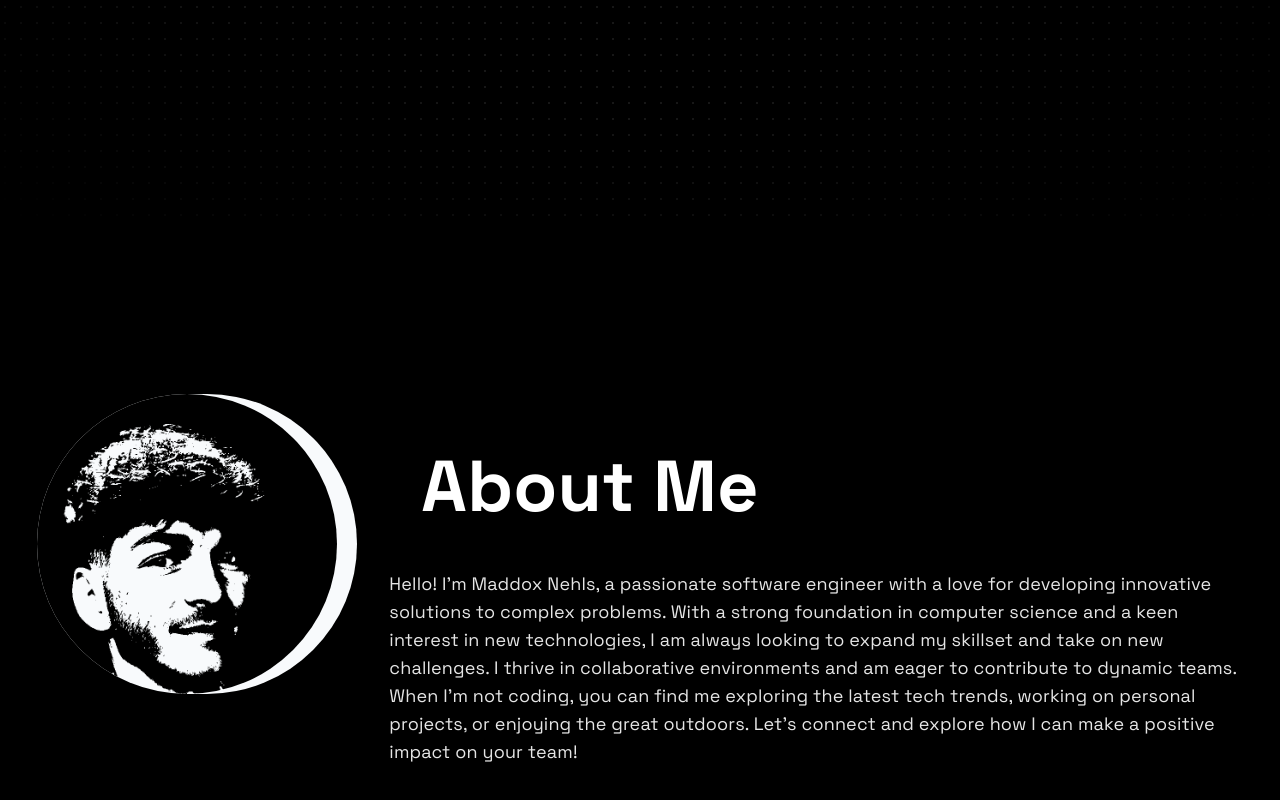
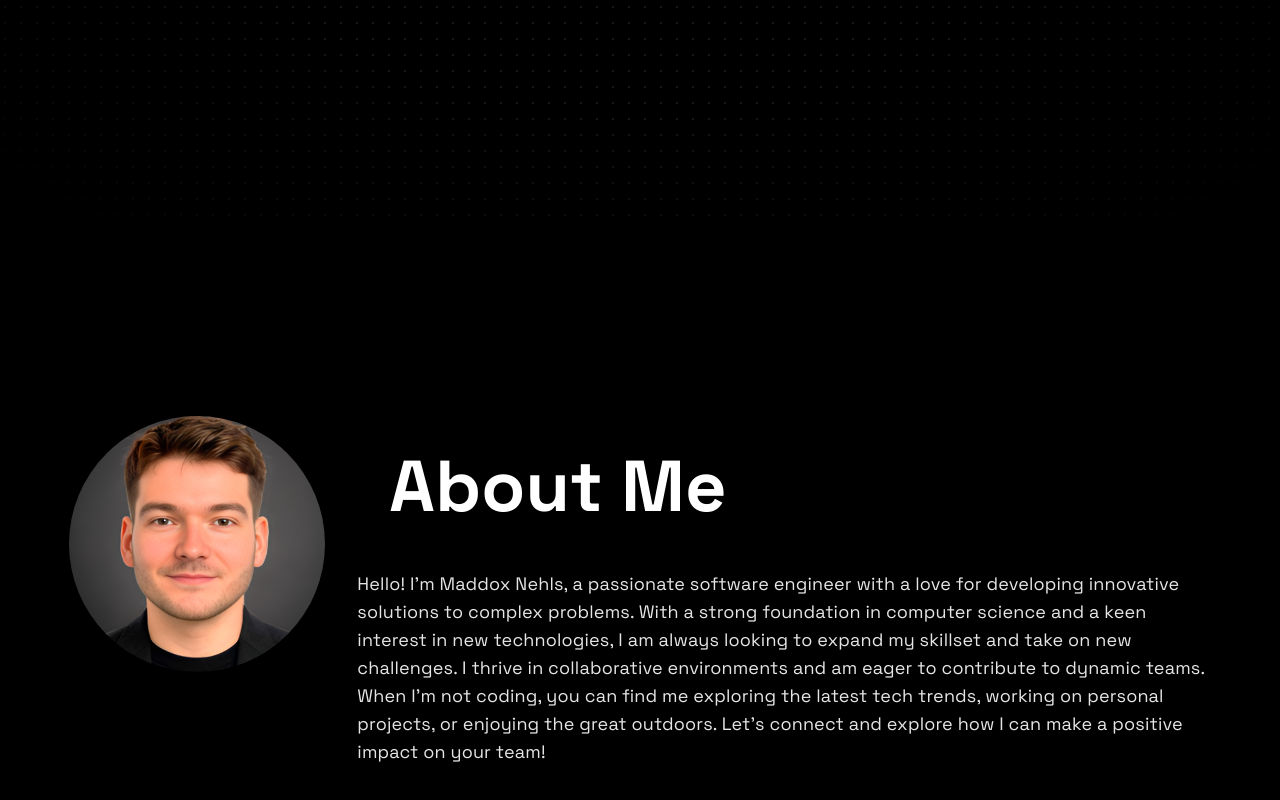
Before and after one commit to MaddoxNehls/My-Portfolio, a Next.js app: page / in a window 1280 px wide. Shown: the part 574-1374 px from the top of the page. Built offline with nearby package versions, Linux system fonts and the light colour scheme.

Commit message:
Updated About Me Picture

```diff
--- a/src/components/page-ui/AboutMeSection.tsx
+++ b/src/components/page-ui/AboutMeSection.tsx
@@ -2,20 +2,36 @@ import Image from 'next/image';
 
 export function AboutMeSection() {
   return (
-    <section id="about-me" className="flex flex-col items-center justify-center py-12 md:flex-row md:space-x-8 md:py-24">
-      <div className="w-full max-w-xs md:w-1/3">
-        <div className="relative rounded-full">
-          <div className="absolute inset-0 rounded-full bg-white dark:bg-foreground"></div>
-          <Image src="/aboutme.png" alt="About Me" width={300} height={300} className="relative rounded-full" />
+    <section
+      id="about-me"
+      className="flex flex-col items-center justify-center py-12 md:flex-row md:space-x-8 md:py-24"
+    >
+      <div className="flex-shrink-0">
+        {/* 1. fixed square + overflow-hidden */}
+        <div className="relative w-40 h-40 md:w-64 md:h-64 rounded-full overflow-hidden">
+          {/* 2. fill the container, crop to fit */}
+          <Image
+            src="/headshot.png"
+            alt="About Me"
+            fill
+            className="object-cover"
+          />
         </div>
       </div>
+
       <div className="mt-8 text-center md:mt-0 md:w-2/3 md:text-left">
-        <h2 className="max-w-5xl px-8 pb-8 pt-20 text-2xl font-bold dark:text-white md:pt-32 md:text-7xl">About Me</h2>
+        <h2 className="px-8 pb-8 pt-20 text-2xl font-bold dark:text-white md:pt-32 md:text-7xl">
+          About Me
+        </h2>
         <p className="mt-4 text-lg text-neutral-700 dark:text-neutral-200">
-          Hello! I&apos;m Maddox Nehls, a passionate software engineer with a love for developing innovative solutions to complex problems. With a
-          strong foundation in computer science and a keen interest in new technologies, I am always looking to expand my skillset and take on new
-          challenges. I thrive in collaborative environments and am eager to contribute to dynamic teams. When I&apos;m not coding, you can find me
-          exploring the latest tech trends, working on personal projects, or enjoying the great outdoors. Let&apos;s connect and explore how I can
+          Hello! I’m Maddox Nehls, a passionate software engineer with a love
+          for developing innovative solutions to complex problems. With a
+          strong foundation in computer science and a keen interest in new
+          technologies, I am always looking to expand my skillset and take on
+          new challenges. I thrive in collaborative environments and am eager
+          to contribute to dynamic teams. When I’m not coding, you can find
+          me exploring the latest tech trends, working on personal projects,
+          or enjoying the great outdoors. Let’s connect and explore how I can
           make a positive impact on your team!
         </p>
       </div>
```
Also changed, not shown: public/headshot.png (added).
